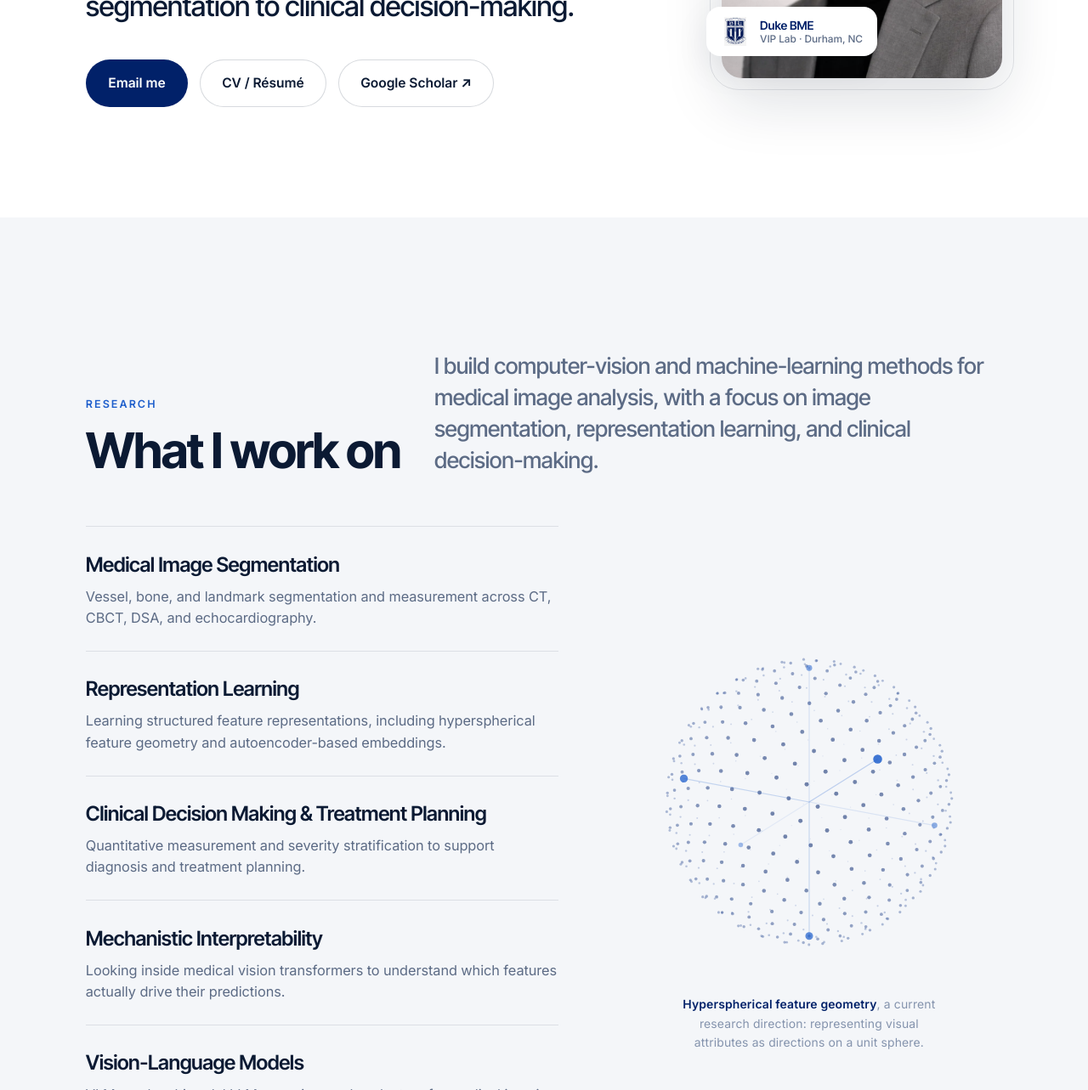
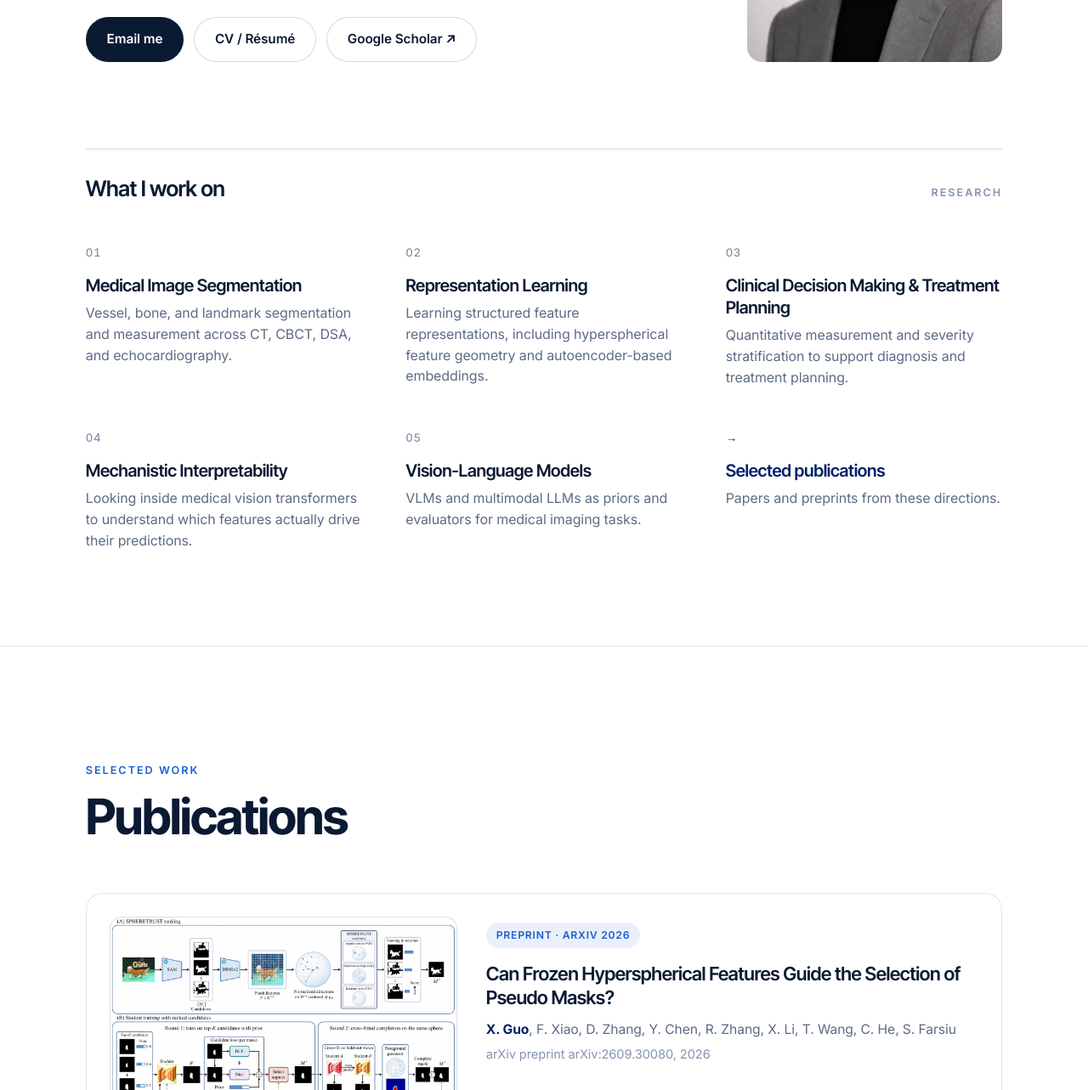
Before and after one commit to Guo777777/Guo777777.github.io, a plain HTML site: page index.html in a window 1280 px wide. Shown: the part 544-1827 px from the top of the page at 85% size. Drawn offline with Linux system fonts and the light colour scheme.

Commit message:
Add files via upload

```diff
--- a/index.html
+++ b/index.html
@@ -57,38 +57,45 @@
     .nav-links a.nav-cv svg{display:block;flex-shrink:0;}
     .nav-links a.nav-cv:hover{background:var(--navy);color:#fff!important;border-color:var(--navy);}
 
-    /* ─── HERO ─── */
-    .hero{min-height:100vh;display:flex;align-items:center;padding:120px 0 60px;}
-    .hero-grid{display:grid;grid-template-columns:1fr auto;gap:4.5rem;align-items:center;width:100%;}
-
-    .hero-eye{margin-bottom:1.4rem;}
+    /* ─── HERO + RESEARCH ─── */
+    .hero{padding:148px 0 6.5rem;}
+    .hero-grid{display:grid;grid-template-columns:1fr auto;gap:4.5rem;align-items:end;width:100%;}
+    .hero-eye{display:block;margin-bottom:1.4rem;}
     .hero-name{font-family:'Inter Tight',sans-serif;font-weight:700;
-      font-size:clamp(3.6rem,8.5vw,6.6rem);line-height:0.92;letter-spacing:-0.035em;color:var(--ink);margin-bottom:1.3rem;}
+      font-size:clamp(3.4rem,8vw,6.2rem);line-height:0.92;letter-spacing:-0.04em;color:var(--ink);margin-bottom:1.4rem;}
     .hero-name .last{color:var(--navy);}
-    .hero-role{font-size:clamp(1.1rem,2vw,1.35rem);font-weight:500;color:var(--muted);margin-bottom:1.8rem;}
+    .hero-role{font-size:clamp(1.05rem,1.8vw,1.25rem);font-weight:500;color:var(--muted);margin-bottom:1.6rem;max-width:46ch;}
     .hero-role a{color:var(--blue);text-decoration:none;font-weight:600;}
     .hero-role a:hover{text-decoration:underline;}
     .hero-lead{font-family:'Inter Tight',sans-serif;font-weight:500;
-      font-size:clamp(1.35rem,2.6vw,1.95rem);line-height:1.3;letter-spacing:-0.02em;
-      color:var(--ink);max-width:30ch;margin-bottom:2.4rem;}
+      font-size:clamp(1.3rem,2.4vw,1.8rem);line-height:1.32;letter-spacing:-0.02em;
+      color:var(--ink);max-width:32ch;margin-bottom:2.2rem;}
     .hero-lead .hl{color:var(--blue);}
-    .hero-cta{display:flex;gap:0.8rem;flex-wrap:wrap;}
-    .btn{display:inline-flex;align-items:center;gap:0.5rem;padding:0.85rem 1.5rem;border-radius:100px;
-      font-size:0.92rem;font-weight:600;text-decoration:none;cursor:pointer;border:1.5px solid transparent;}
-    .btn-primary{background:var(--navy);color:#fff;}
-    .btn-primary:hover{background:var(--royal);}
+    .hero-cta{display:flex;gap:0.7rem;flex-wrap:wrap;}
+    .btn{display:inline-flex;align-items:center;gap:0.5rem;padding:0.8rem 1.4rem;border-radius:100px;
+      font-size:0.9rem;font-weight:600;text-decoration:none;cursor:pointer;border:1.5px solid transparent;}
+    .btn-primary{background:var(--ink);color:#fff;}
+    .btn-primary:hover{background:var(--navy);}
     .btn-ghost{border-color:var(--line-2);color:var(--ink);background:#fff;}
-    .btn-ghost:hover{border-color:var(--navy);}
+    .btn-ghost:hover{border-color:var(--ink);}
+    .hero-photo{width:clamp(220px,24vw,300px);height:auto;aspect-ratio:4/5;object-fit:cover;
+      border-radius:18px;display:block;background:var(--bg-soft);}
 
-    .hero-photo-wrap{position:relative;}
-    .hero-photo{width:clamp(230px,28vw,330px);height:auto;aspect-ratio:4/5;object-fit:cover;border-radius:24px;
-      box-shadow:var(--shadow-lg);display:block;}
-    .hero-photo-ring{position:absolute;inset:-14px;border-radius:34px;border:1px solid var(--line);z-index:-1;}
-    .hero-badge{position:absolute;left:-18px;bottom:26px;background:#fff;border-radius:16px;
-      box-shadow:var(--shadow);padding:0.7rem 1rem;display:flex;align-items:center;gap:0.7rem;}
-    .hero-badge .crest{width:34px;height:34px;object-fit:contain;}
-    .hero-badge .bt{font-family:'Inter Tight',sans-serif;font-weight:600;font-size:0.82rem;line-height:1.2;color:var(--navy);}
-    .hero-badge .bt small{display:block;font-family:'Inter',sans-serif;font-weight:500;font-size:0.7rem;color:var(--muted);}
+    .areas-wrap{margin-top:6rem;}
+    .areas-head{display:flex;align-items:baseline;justify-content:space-between;gap:2rem;
+      border-top:1px solid var(--line-2);padding-top:1.5rem;margin-bottom:2.6rem;}
+    .areas-title{font-family:'Inter Tight',sans-serif;font-weight:600;font-size:1.5rem;letter-spacing:-0.02em;color:var(--ink);}
+    .areas-head .eyebrow{color:var(--muted-2);}
+    .areas{display:grid;grid-template-columns:repeat(3,1fr);gap:2.8rem 3rem;}
+    .area .num{display:block;font-size:0.78rem;font-weight:500;color:var(--muted-2);
+      font-variant-numeric:tabular-nums;letter-spacing:0.04em;margin-bottom:0.9rem;}
+    .area h3{font-family:'Inter Tight',sans-serif;font-weight:600;font-size:1.18rem;line-height:1.3;
+      letter-spacing:-0.015em;color:var(--ink);margin-bottom:0.45rem;}
+    .area p{font-size:0.94rem;color:var(--muted);line-height:1.55;}
+    .area-link{display:block;text-decoration:none;}
+    .area-link .num{color:var(--navy);}
+    .area-link h3{color:var(--navy);}
+    .area-link:hover h3{text-decoration:underline;}
 
     /* ─── SECTION SHELL ─── */
     .sec{padding:8rem 0;}
@@ -97,26 +104,7 @@
     .sec-title{font-family:'Inter Tight',sans-serif;font-weight:700;
       font-size:clamp(2.3rem,5vw,3.4rem);letter-spacing:-0.03em;line-height:1.02;color:var(--ink);}
 
-    /* ─── RESEARCH ─── */
-    .research-top{display:flex;align-items:flex-end;justify-content:space-between;gap:2rem;margin-bottom:3.5rem;}
-    .research-lead{font-family:'Inter Tight',sans-serif;font-weight:500;font-size:clamp(1.2rem,2.2vw,1.55rem);
-      line-height:1.4;letter-spacing:-0.015em;color:var(--muted);max-width:42ch;margin-top:1.2rem;}
-    .research-grid{display:grid;grid-template-columns:1.1fr 0.9fr;gap:4rem;align-items:center;}
-    .focus-list{display:flex;flex-direction:column;}
-    .focus-item{position:relative;padding:1.5rem 0;border-top:1px solid var(--line);cursor:default;}
-    .focus-item:last-child{border-bottom:1px solid var(--line);}
-    .focus-item::before{content:"";position:absolute;left:-4px;top:50%;width:0;height:0;border-radius:50%;
-      background:var(--blue);transform:translateY(-50%);}
-
-    .focus-name{font-family:'Inter Tight',sans-serif;font-weight:600;font-size:1.4rem;letter-spacing:-0.02em;
-      color:var(--ink);margin-bottom:0.35rem;}
-    .focus-desc{font-size:0.96rem;color:var(--muted);line-height:1.55;}
-    .focus-item:hover .focus-name{color:var(--navy);}
-
-    .sphere-block{display:flex;flex-direction:column;align-items:center;gap:1rem;}
-    #sphere{width:100%;max-width:420px;aspect-ratio:1;display:block;}
-    .sphere-cap{font-size:0.82rem;color:var(--muted-2);text-align:center;letter-spacing:0.01em;max-width:34ch;}
-    .sphere-cap b{color:var(--navy);font-weight:600;}
+    #publications{border-top:1px solid var(--line);}
 
     /* ─── PUBLICATIONS ─── */
     .pub{position:relative;display:flex;gap:2rem;align-items:stretch;background:#fff;
@@ -206,20 +194,21 @@
 
     /* ─── RESPONSIVE ─── */
     @media (max-width:920px){
-      .hero-grid{grid-template-columns:1fr;gap:3rem;}
+      .hero-grid{grid-template-columns:1fr;gap:2.4rem;}
       .hero-photo-wrap{order:-1;}
-      .hero-photo{width:clamp(200px,46vw,280px);}
-      .research-grid{grid-template-columns:1fr;gap:3rem;}
-      .sphere-block{order:-1;}
-      #sphere{max-width:340px;}
+      .hero-photo{width:clamp(180px,40vw,240px);}
+      .areas{grid-template-columns:repeat(2,1fr);}
     }
     @media (max-width:760px){
       .nav-links li:not(.cv-li){display:none;}
-      .research-top{flex-direction:column;align-items:flex-start;gap:0.6rem;}
+      .areas-head{flex-direction:column;gap:0.4rem;}
     }
     @media (max-width:680px){
       html{font-size:16px;}.wrap{padding:0 1.5rem;}nav{padding:0 1.5rem;}
       .sec{padding:5rem 0;}.contact{padding:5rem 0;}
+      .hero{padding:120px 0 4.5rem;}.areas-wrap{margin-top:4rem;}
+      .areas{grid-template-columns:1fr;gap:2rem;}
+
       .pub{flex-direction:column;gap:1.2rem;}.pub-fig{flex:0 0 auto;width:100%;}
       .news{grid-template-columns:1fr;gap:0.4rem;}.news-date{padding-top:0;}
     }
@@ -239,9 +228,10 @@
   </ul>
 </nav>
 
-<!-- HERO -->
+<!-- HERO + RESEARCH -->
 <header class="hero" id="top">
-  <div class="wrap hero-grid">
+  <div class="wrap">
+    <div class="hero-grid">
       <div class="hero-text">
         <span class="eyebrow hero-eye">Duke University · Biomedical Engineering</span>
         <h1 class="hero-name">Xinge <span class="last">Guo</span></h1>
@@ -256,60 +246,50 @@
         </div>
       </div>
       <div class="hero-photo-wrap">
-      <span class="hero-photo-ring"></span>
         <img src="./assets/profile.webp" alt="Xinge Guo" class="hero-photo" width="900" height="900">
-      <div class="hero-badge">
-        <img src="./assets/crest.webp" alt="" class="crest" width="160" height="209">
-        <div class="bt">Duke BME<small>VIP Lab · Durham, NC</small></div>
+      </div>
+    </div>
+
+    <div class="areas-wrap" id="research">
+      <div class="areas-head">
+        <h2 class="areas-title">What I work on</h2>
+        <span class="eyebrow">Research</span>
+      </div>
+      <div class="areas">
+        <div class="area">
+          <span class="num">01</span>
+          <h3>Medical Image Segmentation</h3>
+          <p>Vessel, bone, and landmark segmentation and measurement across CT, CBCT, DSA, and echocardiography.</p>
+        </div>
+        <div class="area">
+          <span class="num">02</span>
+          <h3>Representation Learning</h3>
+          <p>Learning structured feature representations, including hyperspherical feature geometry and autoencoder-based embeddings.</p>
+        </div>
+        <div class="area">
+          <span class="num">03</span>
+          <h3>Clinical Decision Making &amp; Treatment Planning</h3>
+          <p>Quantitative measurement and severity stratification to support diagnosis and treatment planning.</p>
+        </div>
+        <div class="area">
+          <span class="num">04</span>
+          <h3>Mechanistic Interpretability</h3>
+          <p>Looking inside medical vision transformers to understand which features actually drive their predictions.</p>
+        </div>
+        <div class="area">
+          <span class="num">05</span>
+          <h3>Vision-Language Models</h3>
+          <p>VLMs and multimodal LLMs as priors and evaluators for medical imaging tasks.</p>
+        </div>
+        <a class="area area-link" href="#publications">
+          <span class="num">→</span>
+          <h3>Selected publications</h3>
+          <p>Papers and preprints from these directions.</p>
+        </a>
       </div>
     </div>
   </div>
 </header>
-
-<!-- RESEARCH -->
-<section class="sec soft" id="research">
-  <div class="wrap">
-    <div class="research-top">
-      <div>
-        <span class="eyebrow sec-eye">Research</span>
-        <h2 class="sec-title">What I work on</h2>
-      </div>
-      <p class="research-lead">I build computer-vision and machine-learning methods for medical image analysis,
-        with a focus on image segmentation, representation learning, and clinical decision-making.</p>
-    </div>
-
-    <div class="research-grid">
-      <div class="focus-list">
-        <div class="focus-item">
-          <div class="focus-name">Medical Image Segmentation</div>
-          <div class="focus-desc">Vessel, bone, and landmark segmentation and measurement across CT, CBCT, DSA, and echocardiography.</div>
-        </div>
-        <div class="focus-item">
-          <div class="focus-name">Representation Learning</div>
-          <div class="focus-desc">Learning structured feature representations, including hyperspherical feature geometry and autoencoder-based embeddings.</div>
-        </div>
-        <div class="focus-item">
-          <div class="focus-name">Clinical Decision Making &amp; Treatment Planning</div>
-          <div class="focus-desc">Quantitative measurement and severity stratification to support diagnosis and treatment planning.</div>
-        </div>
-        <div class="focus-item">
-          <div class="focus-name">Mechanistic Interpretability</div>
-          <div class="focus-desc">Looking inside medical vision transformers to understand which features actually drive their predictions.</div>
-        </div>
-        <div class="focus-item">
-          <div class="focus-name">Vision-Language Models</div>
-          <div class="focus-desc">VLMs and multimodal LLMs as priors and evaluators for medical imaging tasks.</div>
-        </div>
-      </div>
-
-      <div class="sphere-block">
-        <canvas id="sphere"></canvas>
-        <p class="sphere-cap"><b>Hyperspherical feature geometry</b>, a current research direction:
-          representing visual attributes as directions on a unit sphere.</p>
-      </div>
-    </div>
-  </div>
-</section>
 
 <!-- PUBLICATIONS -->
 <section class="sec" id="publications">
@@ -561,33 +541,8 @@
   var spy=new IntersectionObserver(function(es){es.forEach(function(e){if(e.isIntersecting){
     Object.values(navmap).forEach(function(a){a.classList.remove('active');});
     if(navmap[e.target.id])navmap[e.target.id].classList.add('active');}});},{rootMargin:'-45% 0px -50% 0px'});
-  document.querySelectorAll('section[id]').forEach(function(s){spy.observe(s);});
+  document.querySelectorAll('section[id], #research').forEach(function(s){spy.observe(s);});
 
-  /* hyperspherical feature field, static drawing */
-  (function(){
-    var canvas=document.getElementById('sphere'); if(!canvas)return; var ctx=canvas.getContext('2d');
-    var N=460, pts=[], ga=Math.PI*(3-Math.sqrt(5));
-    for(var i=0;i<N;i++){var y=1-(i/(N-1))*2,r=Math.sqrt(1-y*y),t=i*ga;pts.push([Math.cos(t)*r,y,Math.sin(t)*r]);}
-    var axes=[[1,0,0],[-1,0,0],[0,1,0],[0,-1,0],[0,0,1],[0,0,-1]];
-    function rotY(p,a){var c=Math.cos(a),s=Math.sin(a);return [c*p[0]+s*p[2],p[1],-s*p[0]+c*p[2]];}
-    function rotX(p,a){var c=Math.cos(a),s=Math.sin(a);return [p[0],c*p[1]-s*p[2],s*p[1]+c*p[2]];}
-    function draw(){
-      var dpr=Math.min(window.devicePixelRatio||1,2), W=canvas.clientWidth, H=canvas.clientHeight;
-      canvas.width=W*dpr; canvas.height=H*dpr; ctx.setTransform(dpr,0,0,dpr,0,0);
-      var R=Math.min(W,H)*0.40, cx=W*0.5, cy=H*0.5, ay=0.5, tilt=-0.35;
-      ctx.clearRect(0,0,W,H);
-      for(var i=0;i<N;i++){var q=rotX(rotY(pts[i],ay),tilt), d=(q[2]+1)/2;
-        var g=33+(1-d)*40, b=105+(1-d)*60, al=0.10+d*0.45;
-        ctx.beginPath();ctx.arc(cx+q[0]*R,cy-q[1]*R,0.6+d*1.9,0,6.283);
-        ctx.fillStyle='rgba('+(1+(1-d)*30|0)+','+(g|0)+','+(b|0)+','+al+')';ctx.fill();}
-      for(var k=0;k<axes.length;k++){var q=rotX(rotY(axes[k],ay),tilt), d=(q[2]+1)/2, sx=cx+q[0]*R, sy=cy-q[1]*R;
-        ctx.strokeStyle='rgba(31,95,204,'+(0.06+d*0.22)+')';ctx.lineWidth=1.2;
-        ctx.beginPath();ctx.moveTo(cx,cy);ctx.lineTo(sx,sy);ctx.stroke();
-        ctx.beginPath();ctx.arc(sx,sy,2.5+d*3,0,6.283);ctx.fillStyle='rgba(31,95,204,'+(0.35+d*0.55)+')';ctx.fill();}
-    }
-    var t; window.addEventListener('resize',function(){clearTimeout(t);t=setTimeout(draw,150);});
-    draw();
-  })();
 </script>
 </body>
 </html>
```
Lines whose indentation alone changed are shown as unchanged.
